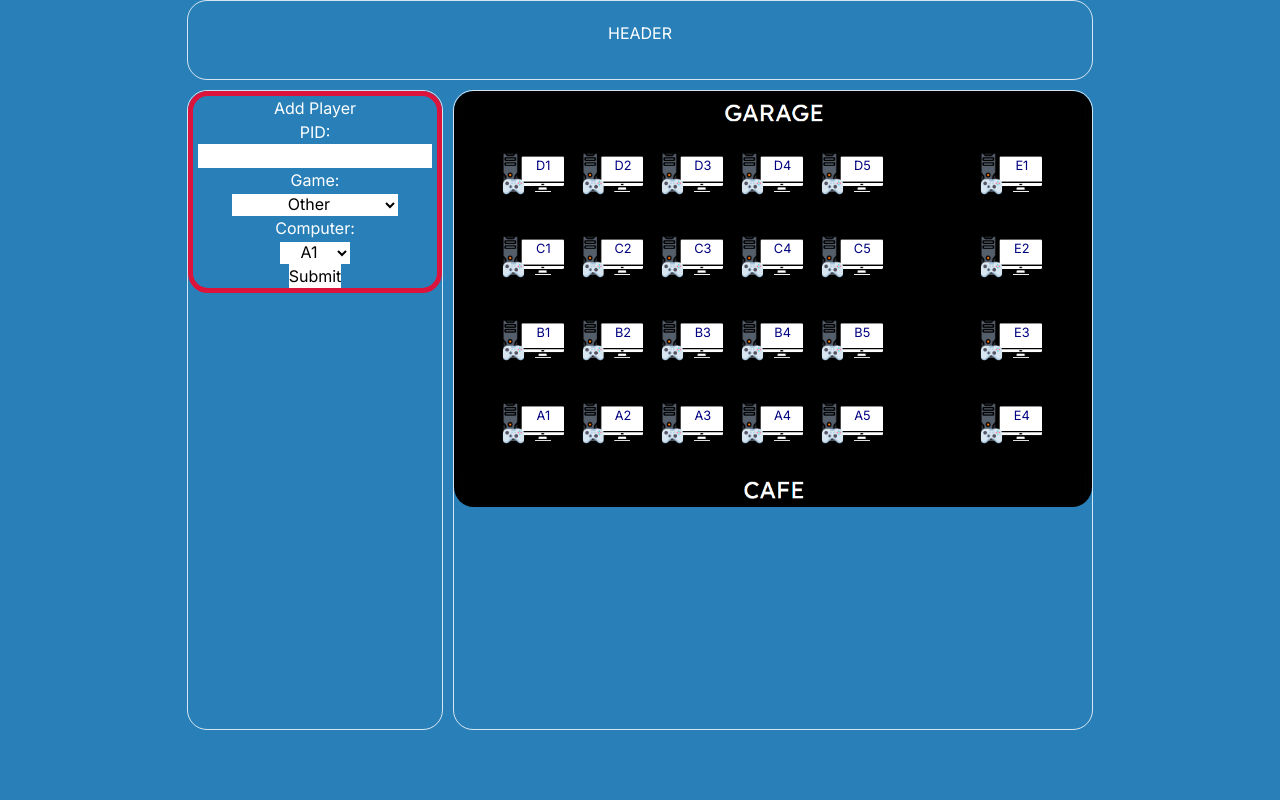
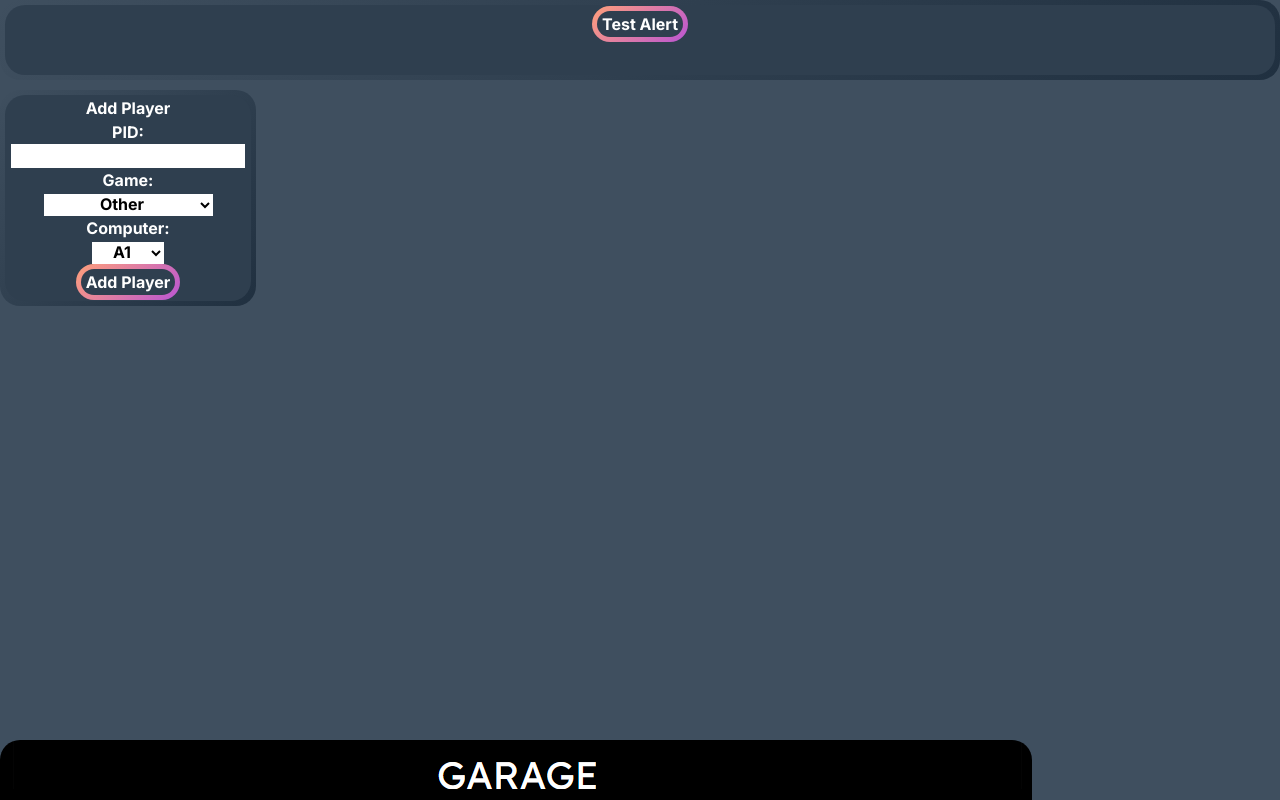
Before and after one commit to Stephen-Schuster/msi-hackathon, a Next.js app in the folder msi-hackathon/: page / in a window 1280 px wide. Shown: the top 800 px of the page. Built offline with nearby package versions, Linux system fonts and the light colour scheme.

Commit message:
added good alert

```diff
--- a/msi-hackathon/app/add_player_form.tsx
+++ b/msi-hackathon/app/add_player_form.tsx
@@ -11,11 +11,10 @@ export default function AddPlayerForm({add_player,default_computer_name,computer
     function handleSubmit(e:any) {
         e.preventDefault()
         add_player(ID,videogame,computer_name_to_index(computer_name));
-        e.target.reset();
     }
     return (
-        <div className='add_player_form'>
-            <h1>
+        <div className='add_player_form sub_section'>
+            <div>
                 Add Player
                 <form onSubmit={handleSubmit}>
                     <label>PID:<br/>
@@ -36,10 +35,10 @@ export default function AddPlayerForm({add_player,default_computer_name,computer
                             )}
                         </select>
                     </label><br/>
-                    <input type='submit'/>
+                    <button onClick={handleSubmit}><p>Add Player</p></button>
                 </form>
                 {/* <h2 className='errorMessage'>{errorMessage}</h2> */}
-            </h1>
+            </div>
         </div>
     )
 }
--- /dev/null
+++ b/msi-hackathon/app/custom_alert.tsx
@@ -0,0 +1,47 @@
+import React, { useState } from 'react';
+
+interface CustomAlertDialogProps {
+  message: string;
+  open: boolean;
+  onClose: () => void;
+  onSnooze: () => void;
+}
+
+const CustomAlertDialog: React.FC<CustomAlertDialogProps> = ({ message, open, onClose, onSnooze }) => {
+  const [fade, setFade] = useState(false);
+
+  React.useEffect(() => {
+    if (open) {
+      setFade(true);
+    } else if (!open && fade) {
+      setFade(false);
+      onClose()
+    }
+  }, [open, fade, onClose]);
+
+  const handleCloseClick = () => {
+    setFade(false);
+    onClose()
+  };
+  const handleSnooze = () => {
+    setFade(false);
+    onSnooze()
+  };
+
+  return (
+    <>
+      {open && (
+        <div className={`tint ${fade ? 'fade-in' : 'fade-out'}`} />
+      )}
+      <div className={`custom-alert ${fade ? 'slide-in' : 'slide-out'} sub_section`}>
+        <div style={{textAlign:'center',padding:"20px"}}>
+          <p>{message}</p>
+          <button onClick={handleSnooze} style={{marginRight:"1vw"}}><p>Snooze 60s</p></button>
+          <button onClick={handleCloseClick}><p>OK</p></button>
+        </div>
+      </div>
+    </>
+  );
+};
+
+export default CustomAlertDialog;
--- a/msi-hackathon/app/globals.css
+++ b/msi-hackathon/app/globals.css
@@ -50,10 +50,6 @@ nav {
   margin-right: 10px;
 }
 
-section {
-  width: 50vw;
-}
-
 *, *:before, *:after {
   -moz-box-sizing: border-box;
   -webkit-box-sizing: border-box;
@@ -61,7 +57,7 @@ section {
 }
 
 body {
-  background: #2980b9;
+  background: #3f4f5f;
   color: #FFF;
   font-family: Helvetica;
   text-align: center;
@@ -71,7 +67,6 @@ body {
 header,
 nav,
 section {
-  border: 1px solid rgba(255,255,255,0.8);
   margin-bottom: 10px;
   border-radius: 20px;
 }
@@ -80,22 +75,11 @@ header {
   padding: 20px 0;
 }
 
-
-/* nav, section {
-  padding: 200px 0;
-} */
-
 .add_player_form {
   width: 100%;
-  border-color: crimson;
-  border-width: 5px;
-  border-radius: 20px;
 }
 .player_queue {
   width: 100%;
-  border-color: aqua;
-  border-width: 5px;
-  border-radius: 20px;
 }
 input, option, select {
   background-color: white;
@@ -107,11 +91,27 @@ input, option, select {
   font-weight: bolder;
 }
 button {
-  border-color: crimson;
-  border-width: 3px;
-  border-radius: 5px;
-  min-width: 2vw;
+    padding: 5px 5px;
+    border: 0;
+    position: relative;
+    overflow: hidden;
+    transition: color 0.4s ease-in-out;
+    background: linear-gradient(-45deg, #BA55D3,#FFA07A);
+    -webkit-background-clip: text;
+    background: linear-gradient(-45deg, #BA55D3,#FFA07A);
+    border-radius: 50lh;
 }
+button p {
+    padding-left: 5px;
+    padding-right: 5px;
+    padding-top: 1px;
+    padding-bottom: 1px;
+    background-color: #2f3f4f;
+    color: white;
+    border-radius: 50lh;
+    font-weight: bold;
+}
+
 .computer {
   position: absolute;
   transform: translate(-50%, -50%);
@@ -119,6 +119,7 @@ button {
 }
 .computer_field {
   position: relative;
+  width:100%;
 }
 .computer_name_container {
   position: absolute;
@@ -156,7 +157,7 @@ button {
   width: 1.5vw;
   min-width: 0;
   background-color: white;
-  padding: 0.2vh;
+  padding: 0.5vh;
 }
 .requeue {
   position: absolute;
@@ -176,3 +177,61 @@ button {
   max-width: 100%;
   max-height: 100%;
 }
+.sub_section {
+    padding: 5px 5px;
+    border: 0;
+    position: relative;
+    overflow: hidden;
+    transition: color 0.4s ease-in-out;
+    background: linear-gradient(-45deg, #203040, #3f4f5f);
+    -webkit-background-clip: text;
+    background: linear-gradient(-45deg, #203040, #3f4f5f);
+    border-radius: 20px;
+}
+.sub_section div {
+    padding-left: 5px;
+    padding-right: 5px;
+    padding-top: 1px;
+    padding-bottom: 1px;
+    background-color: #2f3f4f;
+    color: white;
+    border-radius: 20px;
+    font-weight: bold;
+    height: 100%;
+    width: 100%;
+}
+.tint {
+  position: fixed;
+  top: 0;
+  left: 0;
+  width: 100%;
+  height: 100%;
+  background-color: rgba(0, 0, 0, 0.5);
+  opacity: 0;
+  transition: opacity 0.5s ease;
+  z-index: 1000;
+}
+
+.tint.fade-in {
+  opacity: 1;
+}
+
+.custom-alert {
+  position: fixed;
+  top: -100%;
+  left: 50%;
+  transform: translateX(-50%);
+  background-color: white;
+  box-shadow: 0 2px 10px rgba(0, 0, 0, 0.2);
+  transition: top 0.5s ease, opacity 0.5s ease;
+  z-index: 1001;
+}
+
+.custom-alert.slide-in {
+  top: 40%;
+  opacity: 1;
+}
+
+button:hover {
+  background-color: #0056b3;
+}
--- a/msi-hackathon/app/page.tsx
+++ b/msi-hackathon/app/page.tsx
@@ -3,6 +3,7 @@ import React, { useState } from 'react';
 import Sidebar from './sidebar';
 import { Computer, Player } from '@/types';
 import ComputerField from './computer_field';
+import CustomAlertDialog from './custom_alert';
 
 const NUM_COMPUTERS = 24;
 
@@ -10,6 +11,7 @@ export default function Home() {
 
   const [computers, setComputers] = useState<Computer[]>(default_computer_list());
   const [queue, setQueue] = useState<Player[]>([]);
+  const [alerts,setAlerts] = useState<string[]>([]);
 
   function default_computer_list(): Computer[] {
     let computers = [];
@@ -60,7 +62,7 @@ export default function Home() {
   }
   function move_player_from_computer_to_queue(computer_number: number) {
     if (computers[computer_number].curr_player == null) {
-      alert("No Player there!");
+      throw Error("No Player there!");
     } else {
       let player: Player = computers[computer_number].curr_player!;
       remove_player_from_computer(computer_number);
@@ -69,7 +71,7 @@ export default function Home() {
   }
   function remove_player_from_computer(computer_number: number) {
     if (computers[computer_number].curr_player == null) {
-      alert("No Player there!");
+      throw Error("No Player there!");
     } else {
       let new_computers = computers.slice();
       new_computers[computer_number].curr_player = null;
@@ -122,12 +124,41 @@ export default function Home() {
     setQueue(new_queue);
     return to_return;
   }
+  function close_alert() {
+    let new_alerts = alerts.slice(1);
+    setAlerts(new_alerts);
+  }
+  function add_alert(msg:string) {
+      let new_new_alerts = alerts.slice();
+      new_new_alerts.push(msg);
+      setAlerts(new_new_alerts);
+  }
+  function snooze_alert() {
+    let old_alert = alerts[0];
+    let new_alerts = alerts.slice(1);
+    setAlerts(new_alerts);
+    setTimeout(() =>{
+      add_alert(old_alert)
+    },10_000);
+  }
+
+  console.log(alerts.length)
 
   console.log(computers)
   return (
     <main className="flex min-h-screen flex-col items-center justify-between">
       <div className="wrapper">
-        <header>HEADER</header>
+        <CustomAlertDialog
+          message={alerts[0]}
+          open={alerts.length > 0}
+          onClose={close_alert}
+          onSnooze={snooze_alert}
+        />
+        <header className='sub_section'>
+          <div>
+            <button onClick={() => setAlerts(["Test!","TEST TWO"])}><p>Test Alert</p></button>
+          </div>
+        </header>
         <nav>
           <Sidebar add_player={add_player} queue={queue} pop_player_from_queue={pop_player_from_queue} default_computer_name={default_computer_name} computer_name_to_index={computer_name_to_index} computer_names={computer_names} remove_player_from_queue={remove_player_from_queue}/>
         </nav>
--- a/msi-hackathon/app/player_in_queue.tsx
+++ b/msi-hackathon/app/player_in_queue.tsx
@@ -4,7 +4,7 @@ export default function PlayerInQueue({idx,player,remove_player_from_queue}:Play
     return (
         <div key={idx}>
             #{idx+1} {player.ID} {player.videogame}&emsp;
-            <button onClick={() => remove_player_from_queue(idx)}>X</button>
+            <button onClick={() => remove_player_from_queue(idx)} style={{minWidth:"1.7vw", fontSize:"1.5vh"}}><p>X</p></button>
         </div>
     )
 }
--- a/msi-hackathon/app/player_queue.tsx
+++ b/msi-hackathon/app/player_queue.tsx
@@ -7,12 +7,12 @@ export default function PlayerQueue({queue,pop_player_from_queue,default_compute
     function handleSubmit(e:any) {
         e.preventDefault()
         pop_player_from_queue();
-        e.target.reset();
     }
   return (
-    <div className='player_queue'>
+    <div className='player_queue sub_section'>
+        <div>
             <form onSubmit={handleSubmit}>
-            <input type='submit' value="Place Player"></input>
+                <button onClick={handleSubmit}><p>Place Player</p></button>
                 on computer
                 <select value={computer_name} onChange={(e) => setComputerName(e.target.value)}>
                     {computer_names().slice(1).map((name:string) =>
@@ -24,5 +24,6 @@ export default function PlayerQueue({queue,pop_player_from_queue,default_compute
                 <PlayerInQueue player={player} idx={idx} remove_player_from_queue={remove_player_from_queue}/>
             )}
         </div>
+    </div>
   )
 }
```
Also changed, not shown: msi-hackathon/app/computer_field.tsx (+4 -4 lines), 1 other file (tests, documents, lock files or other folders). Lines whose indentation alone changed are shown as unchanged.
